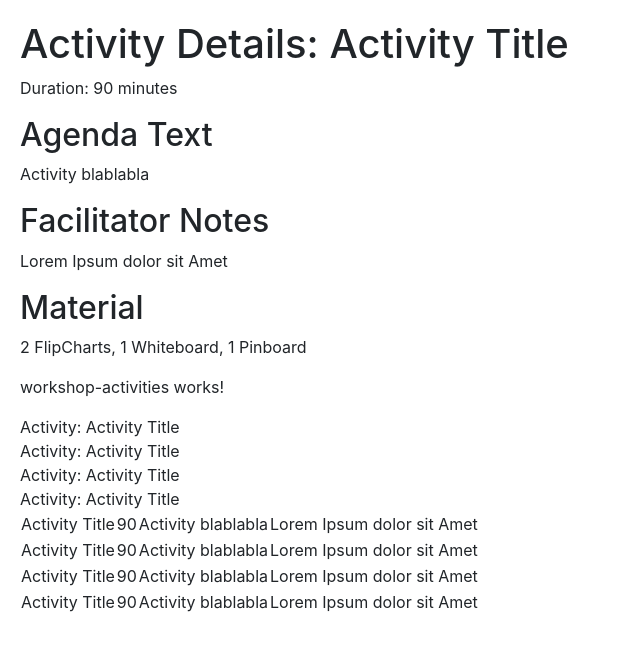
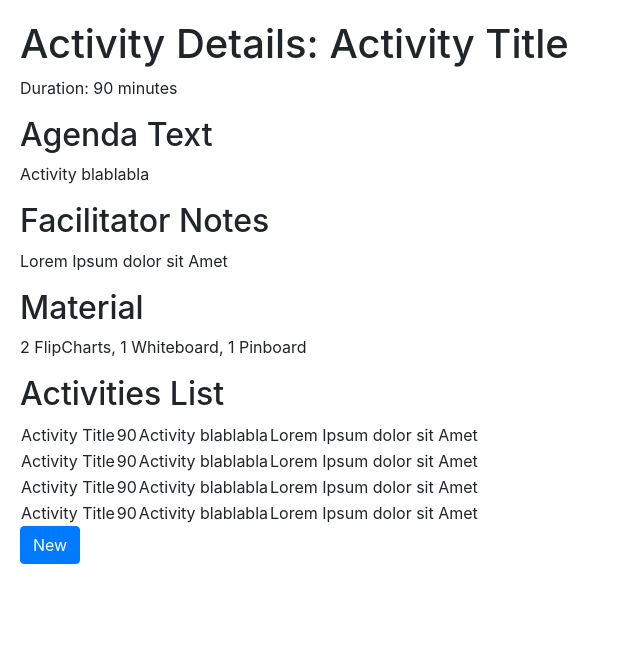
Before and after one commit to Catlaina/CatlainaRepo, an Angular app in the folder frontend/Catlaina/: page / in a window 1280 px wide. Shown: the top 650 px of the page, without its empty margins (0-640 px from the left). Built offline with nearby package versions, Linux system fonts and the light colour scheme.

Commit message:
Event Binding Example integrated

```diff
--- a/frontend/Catlaina/src/app/workshop-activities/workshop-activities.component.html
+++ b/frontend/Catlaina/src/app/workshop-activities/workshop-activities.component.html
@@ -1,10 +1,5 @@
-<p>
-  workshop-activities works!
-</p>
-<div *ngFor = "let activity of activities">
-  Activity: {{activity.title}}
-</div>
 
+<h2>Activities List</h2>
 <table>
   <tr *ngFor = "let activity of activities">
     <td> {{ activity.title }} </td>
@@ -13,3 +8,5 @@
     <td> {{ activity.facilitationNotes }} </td>
   </tr>
 </table>
+
+<button (click)="onCreateNew($event)" class="btn btn-primary">New</button>
--- a/frontend/Catlaina/src/app/workshop-activities/workshop-activities.component.ts
+++ b/frontend/Catlaina/src/app/workshop-activities/workshop-activities.component.ts
@@ -12,11 +12,16 @@ export class WorkshopActivitiesComponent implements OnInit {
 
   constructor(activityServce:WorkshopActivityService) {
     this._activityService = activityServce;
-   }
+  }
 
-   get activities(){
-     return this._activityService.getActivities();
-   }
+  get activities(){
+    return this._activityService.getActivities();
+  }
+
+  onCreateNew($event){
+    $event.stopPropagation();
+    console.log("New button Clicked.", $event);
+  }
 
   ngOnInit() {
   }
```
